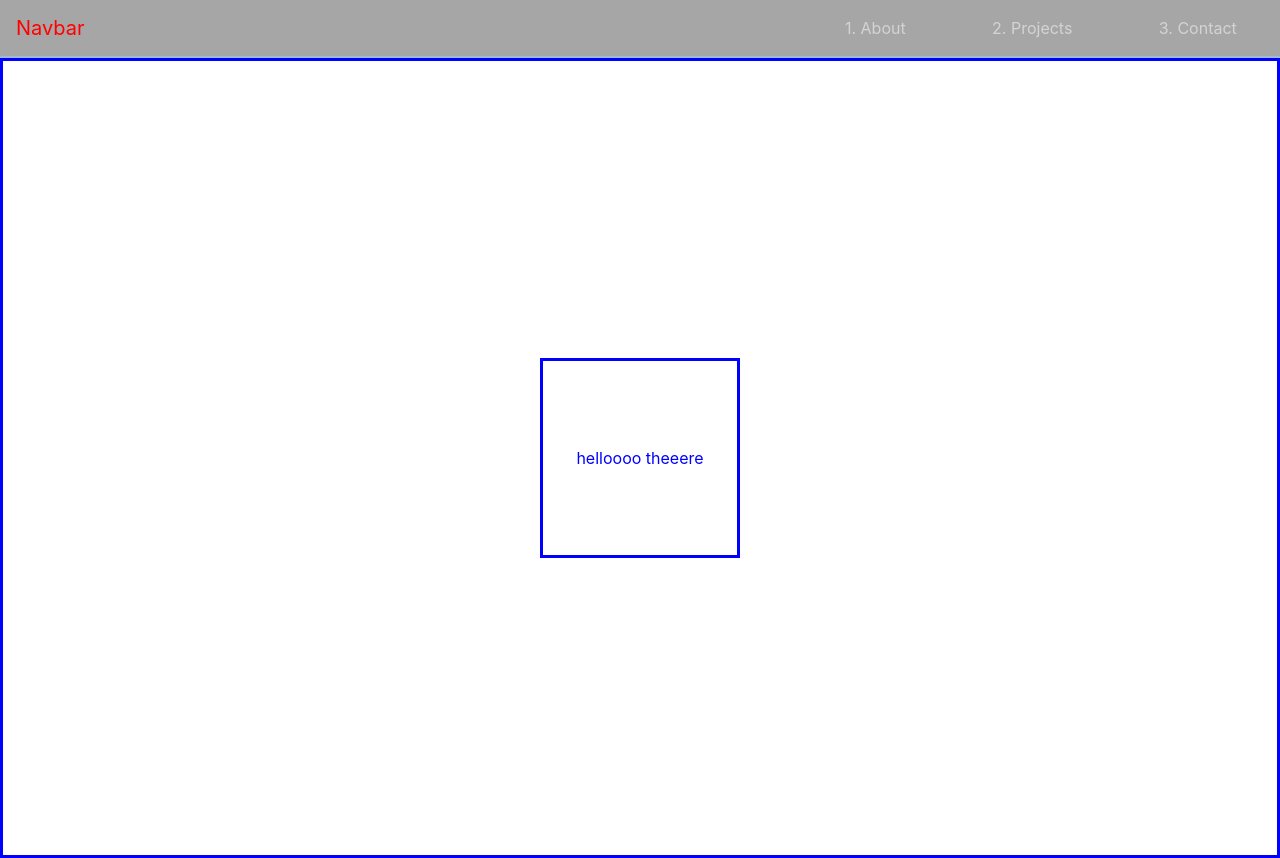
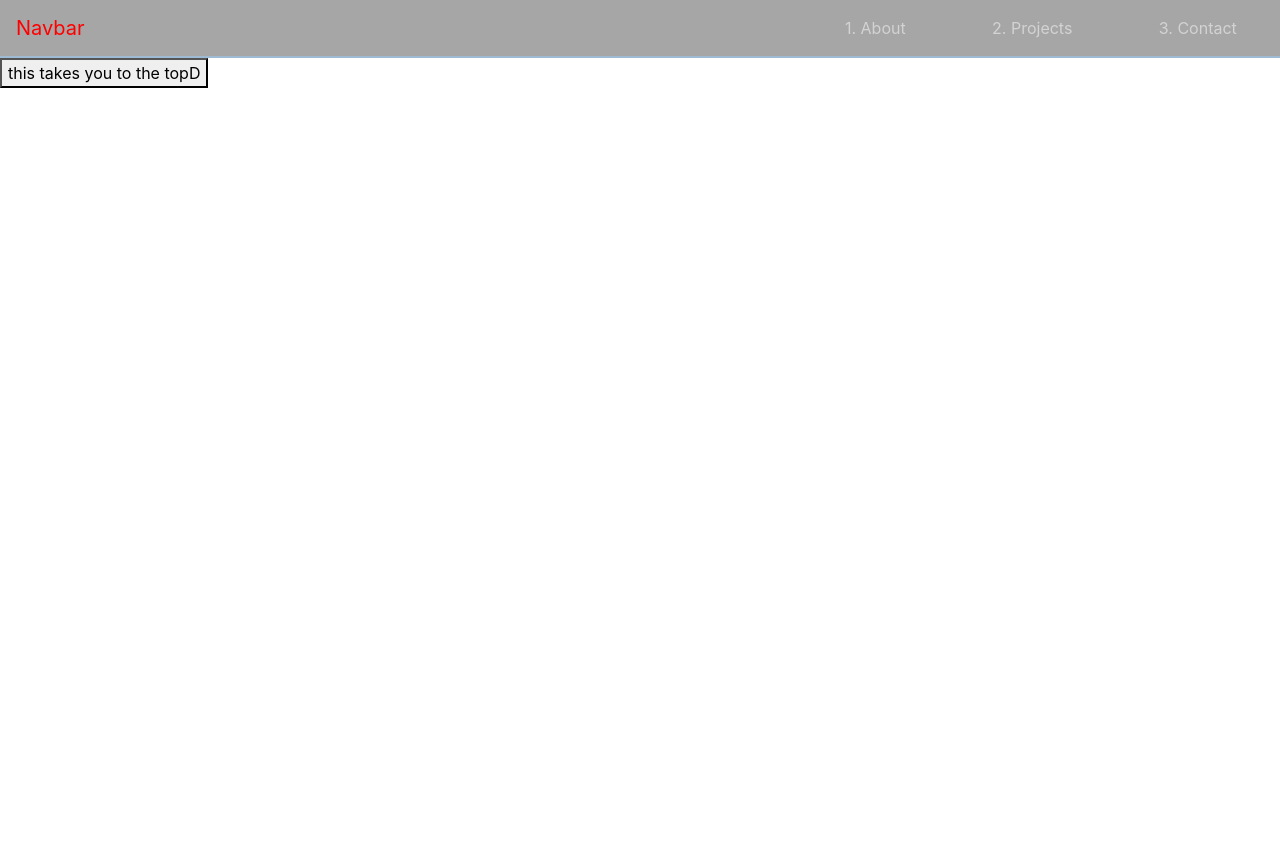
Before and after one commit to atomicjuice/portfolio-website-mk1, a React (Create React App) app: page / in a window 1280 px wide. After the commit the page ends 800 px from the top, so only its background shows below. Built offline with nearby package versions, Linux system fonts and the light colour scheme.

Commit message:
added different sections

```diff
--- a/src/App.js
+++ b/src/App.js
@@ -1,14 +1,16 @@
 import React from 'react';
 import 'bootstrap/dist/css/bootstrap.min.css'
-import Main from './Components/main'
+// import Main from './Components/main'
 import Navbar from './Components/navbar'
+import Aboutme from './Components/Sections/aboutme';
 // import './App.css';
 
 function App() {
   return (
     <div>
       <Navbar sticky="top" />
-      <Main/>
+      {/* <Main/> */}
+      <Aboutme/>
     </div>
   );
 }
--- /dev/null
+++ b/src/Components/Sections/aboutme.js
@@ -0,0 +1,13 @@
+import React from 'react'
+
+class AboutMe extends React.Component{
+    render(){
+        return(<div>
+            <button href='#top' >
+                this takes you to the topD
+            </button>
+        </div>)
+    }
+}
+
+export default AboutMe ;
--- a/src/Components/main.js
+++ b/src/Components/main.js
@@ -5,7 +5,7 @@ class Main extends React.Component {
     render() {
         return <div className='test' >
             <div className='box test ' >
-                helloooo theeere
+                helloooo there
             </div>
         </div>
     }
```
Also changed, not shown: src/Components/Sections/projects.js (added), src/Components/Sections/technologies.js (added).
